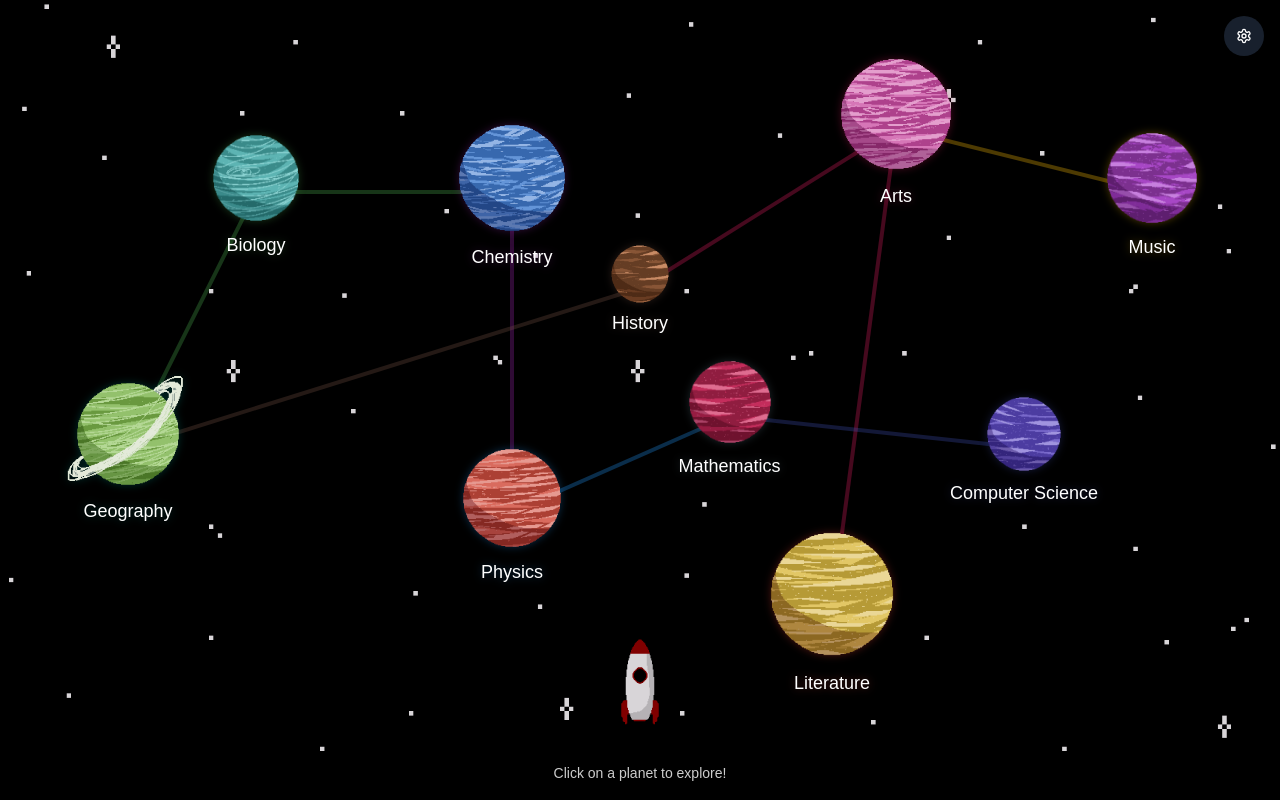
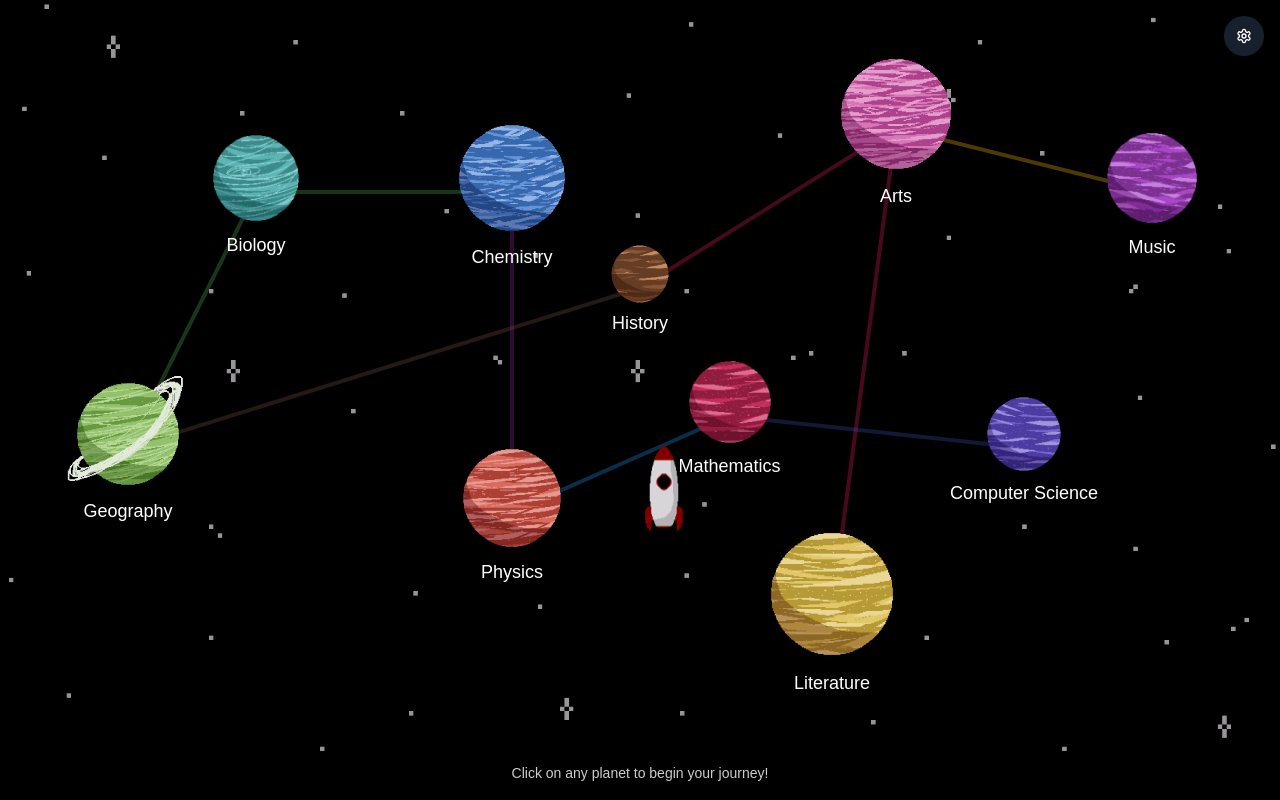
Before and after one commit to yum3lo/spring-hack, a Next.js app: page /game in a window 1280 px wide. Built offline with nearby package versions, Linux system fonts and the light colour scheme; a web font is replaced by a local one.

Commit message:
visiting near planets logic

```diff
--- a/src/components/game-container.tsx
+++ b/src/components/game-container.tsx
@@ -4,38 +4,20 @@ import { useState, useRef, useEffect } from 'react';
 import Image from 'next/image';
 import PlanetGraph from './planet-graph';
 import { Settings } from 'lucide-react';
-import {
-  Popover,
-  PopoverContent,
-  PopoverTrigger,
-} from "@/components/ui/popover";
-import {
-  Select,
-  SelectContent,
-  SelectGroup,
-  SelectItem,
-  SelectTrigger,
-  SelectValue,
-} from "@/components/ui/select";
+import { Popover, PopoverContent, PopoverTrigger } from "@/components/ui/popover";
+import { Select, SelectContent, SelectGroup, SelectItem, SelectTrigger, SelectValue } from "@/components/ui/select";
 import { Button } from "@/components/ui/button";
 import { Label } from "@/components/ui/label";
+import { Planet, PlanetsData, Position } from '../types/planets';
 
-type Position = { x: number; y: number };
-type Planet = {
-  id: string;
-  name: string;
-  subject: string;
-  position: Position;
-  image: string;
-};
+const planetsData: PlanetsData = require('../data/planets.json');
 
 type GameState = {
   currentScreen: 'space' | 'planet';
   currentPlanet: Planet | null;
+  lastVisitedPlanet: Planet | null;
   rocketPosition: Position;
-  rocketRotation: number;
   isRocketMoving: boolean;
-  visitedPlanets: string[];
 };
 
 export default function GameContainer() {
@@ -43,38 +25,50 @@ export default function GameContainer() {
   const [gameState, setGameState] = useState<GameState>({
     currentScreen: 'space',
     currentPlanet: null,
-    rocketPosition: { x: 50, y: 85 },
-    rocketRotation: 0,
+    lastVisitedPlanet: null,
+    rocketPosition: { x: 50, y: 90 },
     isRocketMoving: false,
-    visitedPlanets: []
   });
 
-  const calculateRotation = (start: Position, end: Position) => {
-    const dx = end.x - start.x;
-    const dy = end.y - start.y;
-    return Math.atan2(dy, dx) * (180 / Math.PI) + 90;
+  const [language, setLanguage] = useState('english');
+  const [ageGroup, setAgeGroup] = useState('5-7');
+
+  // Get available planets based on last visited planet
+  const getAvailablePlanets = (): Planet[] => {
+    if (!gameState.lastVisitedPlanet) {
+      return planetsData.planets;
+    }
+
+    return planetsData.planets.filter(planet =>
+      gameState.lastVisitedPlanet?.connections.includes(planet.id) ||
+      planetsData.connections.some(conn =>
+        conn.from === planet.id && conn.to === gameState.lastVisitedPlanet?.id
+      )
+    );
   };
+
+  // Update rocket position using CSS transforms
+  useEffect(() => {
+    if (rocketRef.current) {
+      rocketRef.current.style.transform = `translate(calc(${gameState.rocketPosition.x}% - 50%), calc(${gameState.rocketPosition.y}% - 50%))`;
+    }
+  }, [gameState.rocketPosition]);
 
   const animateRocket = (targetPosition: Position, onComplete: () => void) => {
     const startPosition = { ...gameState.rocketPosition };
     const duration = 1500;
     const startTime = performance.now();
 
-    const targetRotation = calculateRotation(startPosition, targetPosition);
-
-    setGameState(prev => ({
-      ...prev,
-      rocketRotation: targetRotation,
-      isRocketMoving: true
-    }));
-
     const animate = (currentTime: number) => {
       const elapsed = currentTime - startTime;
       const progress = Math.min(elapsed / duration, 1);
 
-      // Linear interpolation for position
-      const newX = startPosition.x + (targetPosition.x - startPosition.x) * progress;
-      const newY = startPosition.y + (targetPosition.y - startPosition.y) * progress;
+      const easedProgress = progress < 0.5
+        ? 4 * progress * progress * progress
+        : 1 - Math.pow(-2 * progress + 2, 3) / 2;
+
+      const newX = startPosition.x + (targetPosition.x - startPosition.x) * easedProgress;
+      const newY = startPosition.y + (targetPosition.y - startPosition.y) * easedProgress;
 
       setGameState(prev => ({
         ...prev,
@@ -99,74 +93,51 @@ export default function GameContainer() {
         isRocketMoving: false,
         currentScreen: 'planet',
         currentPlanet: planet,
-        visitedPlanets: [...prev.visitedPlanets, planet.id]
+        lastVisitedPlanet: planet
       }));
     });
   };
 
   const returnToSpace = () => {
-    animateRocket({ x: 50, y: 85 }, () => {
+    animateRocket({ x: 50, y: 90 }, () => {
       setGameState(prev => ({
         ...prev,
         isRocketMoving: false,
         currentScreen: 'space',
-        currentPlanet: null,
-        rocketRotation: 0
+        currentPlanet: null
       }));
     });
   };
 
-  const [showSettings, setShowSettings] = useState(false);
-  const settingsRef = useRef<HTMLDivElement>(null);
-  const [language, setLanguage] = useState('english');
-  const [ageGroup, setAgeGroup] = useState('5-7');
-
-  useEffect(() => {
-    const handleClickOutside = (event: MouseEvent) => {
-      if (settingsRef.current && !settingsRef.current.contains(event.target as Node)) {
-        setShowSettings(false);
-      }
-    };
-
-    document.addEventListener('mousedown', handleClickOutside);
-    return () => document.removeEventListener('mousedown', handleClickOutside);
-  }, []);
-
   return (
     <div className="relative w-full h-screen overflow-hidden">
-      <div className="absolute inset-0 bg-cover bg-center bg-no-repeat"
-        style={{ backgroundImage: 'url("/bkg.png")' }}
-      />
-        <div className="absolute inset-0 bg-space-bg bg-cover bg-center opacity-70" />
+      {/* Background Image */}
+      <div className="absolute inset-0 bg-cover bg-center bg-no-repeat" style={{ backgroundImage: 'url("/bkg.png")' }} />
+      <div className="absolute inset-0 bg-black/30" />
+
+      {/* Settings Button */}
       <div className="absolute top-4 right-4 z-50">
         <Popover>
           <PopoverTrigger asChild>
             <Button
               variant="ghost"
               size="icon"
-              className="rounded-full cursor-pointer bg-gray-800/80 hover:bg-gray-700/90 text-white hover:text-white h-10 w-10"
+              className="rounded-full bg-gray-800/80 hover:bg-gray-700/90 text-white hover:text-white h-10 w-10"
               aria-label="Settings"
             >
               <Settings className="h-5 w-5" />
             </Button>
           </PopoverTrigger>
-          <PopoverContent
-            className="w-72 bg-gray-800/90 backdrop-blur-sm border-gray-700"
-            align="end"
-            sideOffset={8}
-          >
+          <PopoverContent className="w-72 bg-gray-800/90 backdrop-blur-sm border-gray-700" align="end" sideOffset={8}>
             <div className="space-y-4">
-              <h3 className="text-lg font-medium font-mono text-white">Settings</h3>
-
+              <h3 className="text-lg font-medium text-white">Settings</h3>
               <div className="space-y-2">
-                <Label htmlFor="language" className="text-gray-300 font-mono">
-                  Language
-                </Label>
+                <Label htmlFor="language" className="text-gray-300">Language</Label>
                 <Select value={language} onValueChange={setLanguage}>
-                  <SelectTrigger className="bg-gray-700 font-mono border-gray-600 text-white">
+                  <SelectTrigger className="bg-gray-700 border-gray-600 text-white">
                     <SelectValue placeholder="Select language" />
                   </SelectTrigger>
-                  <SelectContent className="bg-gray-800 font-mono text-white border-gray-700">
+                  <SelectContent className="bg-gray-800 border-gray-700">
                     <SelectGroup>
                       <SelectItem value="english">English</SelectItem>
                       <SelectItem value="spanish">Spanish</SelectItem>
@@ -176,16 +147,13 @@ export default function GameContainer() {
                   </SelectContent>
                 </Select>
               </div>
-
               <div className="space-y-2">
-                <Label htmlFor="age-group" className="font-mono text-gray-300">
-                  Age Group
-                </Label>
+                <Label htmlFor="age-group" className="text-gray-300">Age Group</Label>
                 <Select value={ageGroup} onValueChange={setAgeGroup}>
-                  <SelectTrigger className="bg-gray-700 font-mono border-gray-600 text-white">
+                  <SelectTrigger className="bg-gray-700 border-gray-600 text-white">
                     <SelectValue placeholder="Select age group" />
                   </SelectTrigger>
-                  <SelectContent className="bg-gray-800 font-mono text-white border-gray-700">
+                  <SelectContent className="bg-gray-800 border-gray-700">
                     <SelectGroup>
                       <SelectItem value="5-7">5-7 years</SelectItem>
                       <SelectItem value="8-10">8-10 years</SelectItem>
@@ -195,66 +163,67 @@ export default function GameContainer() {
                   </SelectContent>
                 </Select>
               </div>
-
-              <Button
-                className="w-full font-mono bg-blue-600 cursor-pointer hover:bg-blue-700"
-                onClick={() => {
-                  console.log({ language, ageGroup });
-                }}
-              >
+              <Button className="w-full bg-blue-600 hover:bg-blue-700">
                 Save Settings
               </Button>
             </div>
           </PopoverContent>
         </Popover>
       </div>
-        {gameState.currentScreen === 'space' && (
+
+      {/* Rocket */}
       <div
         ref={rocketRef}
-            className={`absolute z-20 w-12 h-24 transition-transform duration-300 ${
+        className={`absolute z-20 w-12 h-24 transition-transform duration-300 will-change-transform ${
           gameState.isRocketMoving ? 'animate-pulse' : ''
         }`}
         style={{
-              left: `${gameState.rocketPosition.x}%`,
-              top: `${gameState.rocketPosition.y}%`,
-              transform: `translate(-50%, -50%) rotate(${gameState.rocketRotation}deg)`,
+          left: '50%',
+          top: '50%',
+          transform: 'translate(calc(50% - 50%), calc(90% - 50%))',
         }}
       >
         <Image
           src="/rocket.png"
           alt="Rocket"
           fill
-              className="object-contain"
+          className={`object-contain transition-transform duration-300 ${
+            gameState.isRocketMoving ? 'rotate-12' : 'rotate-0'
+          }`}
           priority
         />
       </div>
-        )}
 
+      {/* Planet Selection View */}
       {gameState.currentScreen === 'space' && (
         <div className="absolute inset-0 z-10">
           <PlanetGraph
             onPlanetSelect={handlePlanetSelect}
-              visitedPlanets={gameState.visitedPlanets}
+            availablePlanets={getAvailablePlanets()}
+            lastVisitedPlanet={gameState.lastVisitedPlanet}
           />
 
-            <div className="absolute bottom-4 left-0 right-0 text-center text-white/80 text-sm font-mono animate-bounce">
-              Click on a planet to explore!
+          <div className="absolute bottom-4 left-0 right-0 text-center text-white/80 text-sm animate-bounce">
+            {gameState.lastVisitedPlanet
+              ? "Click on a connected planet to explore!"
+              : "Click on any planet to begin your journey!"}
           </div>
         </div>
       )}
 
+      {/* Planet View */}
       {gameState.currentScreen === 'planet' && gameState.currentPlanet && (
         <div className="absolute inset-0 z-10 flex items-center justify-center">
           <div className="relative bg-gray-900/90 backdrop-blur-sm rounded-xl p-8 max-w-2xl mx-4 border border-white/10">
             <button
               onClick={returnToSpace}
-                className="absolute cursor-pointer top-4 font-mono right-4 text-white hover:text-yellow-300 transition-colors"
+              className="absolute top-4 right-4 text-white hover:text-yellow-300 transition-colors"
             >
               ← Back to space
             </button>
 
             <div className="flex flex-col items-center">
-                <div className="relative w-32 h-32 my-6">
+              <div className="relative w-32 h-32 mb-6">
                 <Image
                   src={gameState.currentPlanet.image}
                   alt={gameState.currentPlanet.name}
@@ -264,15 +233,19 @@ export default function GameContainer() {
                 />
               </div>
 
-                <h2 className="text-3xl font-bold text-center font-mono mb-2 text-white">
+              <h2 className="text-3xl font-bold text-center mb-2 text-white">
                 {gameState.currentPlanet.name}
               </h2>
-                <p className="text-lg font-mono text-center mb-6 text-gray-300">
+              <p className="text-lg text-center mb-6 text-gray-300">
                 {gameState.currentPlanet.subject} Planet
               </p>
 
+              <div className="bg-gray-800 rounded-lg p-6 w-full max-w-md">
+                <h3 className="text-xl font-semibold mb-4 text-center text-white">
+                  Ready to explore {gameState.currentPlanet.subject}?
+                </h3>
                 <button
-                    className="w-full font-mono bg-blue-600 hover:bg-blue-500 text-white py-3 px-6 rounded-lg transition-colors cursor-pointer"
+                  className="w-full bg-blue-600 hover:bg-blue-500 text-white py-3 px-6 rounded-lg transition-colors"
                   onClick={() => console.log('Start questions for', gameState.currentPlanet?.subject)}
                 >
                   Start Learning Adventure
@@ -280,6 +253,7 @@ export default function GameContainer() {
               </div>
             </div>
           </div>
+        </div>
       )}
     </div>
   );
--- a/src/components/planet-graph.tsx
+++ b/src/components/planet-graph.tsx
@@ -2,57 +2,29 @@
 
 import { useState } from 'react';
 import Image from 'next/image';
+import { Planet, PlanetsData } from '../types/planets';
 
-// Define types for your planet data
-type PlanetPosition = {
-  x: number;
-  y: number;
+type PlanetGraphProps = {
+  onPlanetSelect: (planet: Planet) => void;
+  availablePlanets: Planet[];
+  lastVisitedPlanet: Planet | null;
 };
 
-interface PlanetGraphProps {
-  onPlanetSelect: (planet: Planet) => void;
-  visitedPlanets: string[]; // Add this line
-}
+const planetsData = require('../data/planets.json');
 
-type Planet = {
-  id: string;
-  name: string;
-  subject: string;
-  color: string;
-  image: string;
-  connections: string[];
-  position: PlanetPosition;
-  size: number;
-  glowColor: string;
-};
-
-type PlanetConnection = {
-  from: string;
-  to: string;
-};
-
-type PlanetsData = {
-  planets: Planet[];
-  connections: PlanetConnection[];
-};
-
-// Import with type assertion
-const planetsData: PlanetsData = require('../data/planets.json');
-
-// Define props type
-interface PlanetGraphProps {
-  onPlanetSelect: (planet: Planet) => void;
-}
-
-export default function PlanetGraph({ onPlanetSelect }: PlanetGraphProps) {
+export default function PlanetGraph({
+  onPlanetSelect,
+  availablePlanets,
+  lastVisitedPlanet
+}: PlanetGraphProps) {
   const [hoveredPlanet, setHoveredPlanet] = useState<string | null>(null);
 
   return (
     <div className="relative w-full h-[80vh] bg-space-bg">
       <svg className="absolute w-full h-full">
-        {planetsData.connections.map((conn, index) => {
-          const fromPlanet = planetsData.planets.find(p => p.id === conn.from);
-          const toPlanet = planetsData.planets.find(p => p.id === conn.to);
+        {planetsData.connections.map((conn: any, index: number) => {
+          const fromPlanet = planetsData.planets.find((p: Planet) => p.id === conn.from);
+          const toPlanet = planetsData.planets.find((p: Planet) => p.id === conn.to);
 
           if (!fromPlanet || !toPlanet) return null;
 
@@ -71,23 +43,28 @@ export default function PlanetGraph({ onPlanetSelect }: PlanetGraphProps) {
         })}
       </svg>
 
-      {planetsData.planets.map(planet => (
+      {planetsData.planets.map((planet: Planet) => {
+        const isAvailable = availablePlanets.some(p => p.id === planet.id);
+        const isLastVisited = lastVisitedPlanet?.id === planet.id;
+
+        return (
           <div
             key={planet.id}
-          className="absolute flex flex-col items-center transition-all duration-300 cursor-pointer"
+            className={`absolute flex flex-col items-center transition-all duration-300 ${
+              isAvailable ? 'cursor-pointer' : 'cursor-not-allowed opacity-50'
+            } ${
+              isLastVisited ? 'shadow-[0_0_15px_5px_rgba(255,255,255,0.3)]' : ''
+            }`}
             style={{
               left: `${planet.position.x}%`,
               top: `${planet.position.y}%`,
               transform: hoveredPlanet === planet.id
                 ? 'translate(-50%, -50%) scale(1.2)'
-              : 'translate(-50%, -50%)',
-            filter: hoveredPlanet === planet.id
-              ? `drop-shadow(0 0 8px ${planet.glowColor})`
-              : `drop-shadow(0 0 4px ${planet.glowColor})`
+                : 'translate(-50%, -50%)'
             }}
-          onMouseEnter={() => setHoveredPlanet(planet.id)}
+            onMouseEnter={() => isAvailable && setHoveredPlanet(planet.id)}
             onMouseLeave={() => setHoveredPlanet(null)}
-          onClick={() => onPlanetSelect(planet)}
+            onClick={() => isAvailable && onPlanetSelect(planet)}
           >
             <div
               className="rounded-full transition-all duration-300"
@@ -108,7 +85,8 @@ export default function PlanetGraph({ onPlanetSelect }: PlanetGraphProps) {
               {planet.name}
             </span>
           </div>
-      ))}
+        );
+      })}
     </div>
   );
 }
--- /dev/null
+++ b/src/types/planets.ts
@@ -0,0 +1,18 @@
+export type Position = { x: number; y: number };
+
+export type Planet = {
+  id: string;
+  name: string;
+  subject: string;
+  color: string;
+  image: string;
+  connections: string[];
+  position: Position;
+  size: number;
+  glowColor: string;
+};
+
+export type PlanetsData = {
+  planets: Planet[];
+  connections: { from: string; to: string }[];
+};
```
Also changed, not shown: src/data/planets.json (+10 -20 lines). Lines whose indentation alone changed are shown as unchanged.
